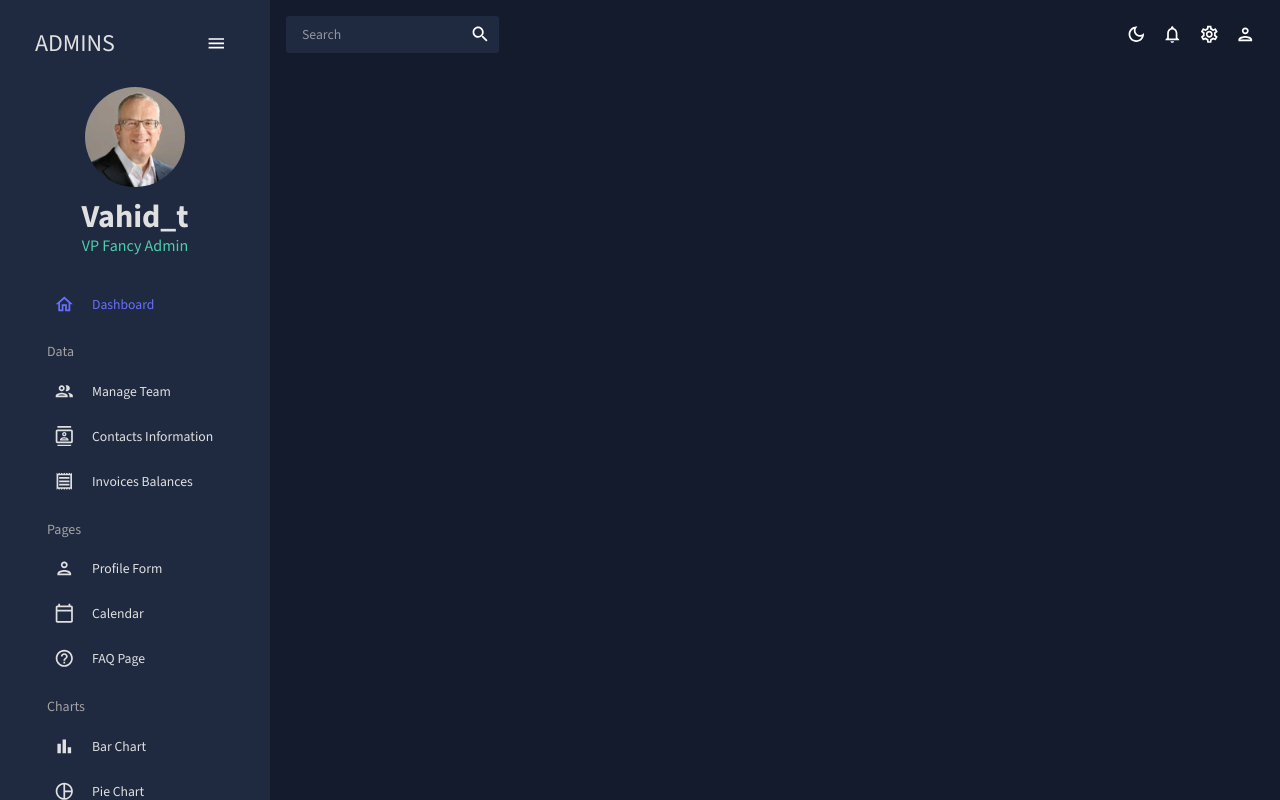
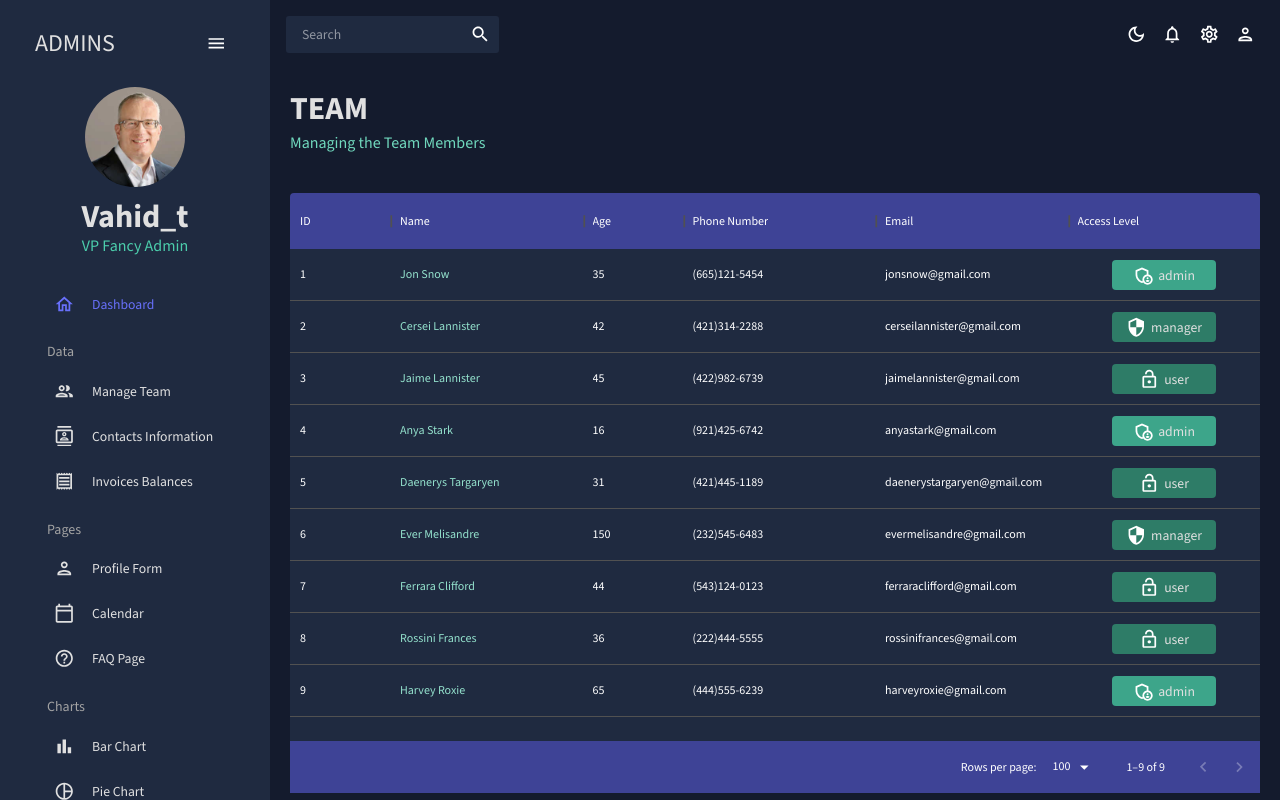
Before and after one commit to VahidTahmasebi/admin-panel-react-material-ui, a React (Create React App) app: page /team in a window 1280 px wide. Built offline with nearby package versions, Linux system fonts and the light colour scheme.

Commit message:
Add team page

```diff
--- a/src/App.js
+++ b/src/App.js
@@ -6,6 +6,7 @@
 import TopBar from "./scenes/global/TopBar";
 import Sidebar from "./scenes/global/Sidebar";
 import Dashboard from "./scenes/dashboard";
+import Team from "./scenes/team";
 
 function App() {
   const [theme, colorMode] = useMode();
@@ -20,8 +21,8 @@
             <TopBar />
             <Routes>
               <Route path="/" element={<Dashboard />} />
-              {/* <Route path="/team" element={<Team />} />
-              <Route path="/contacts" element={<Contacts />} />
+              <Route path="/team" element={<Team />} />
+              {/* <Route path="/contacts" element={<Contacts />} />
               <Route path="/invoices" element={<Invoices />} />
               <Route path="/form" element={<Form />} />
               <Route path="/bar" element={<Bar />} />
--- /dev/null
+++ b/src/scenes/team/index.jsx
@@ -0,0 +1,109 @@
+import { Box, Typography, useTheme } from "@mui/material";
+import { DataGrid } from "@mui/x-data-grid";
+
+import {
+  AdminPanelSettingsOutlined,
+  LockOpenOutlined,
+  SecurityOutlined,
+} from "@mui/icons-material";
+
+import { tokens } from "../../theme";
+
+import { mockDataTeam } from "../../data/mockData";
+
+import Header from "../../components/Header";
+
+const Team = () => {
+  const theme = useTheme();
+  const colors = tokens(theme.palette.mode);
+
+  const columns = [
+    { field: "id", headerName: "ID" },
+    {
+      field: "name",
+      headerName: "Name",
+      flex: 1,
+      cellClassName: "name-column--cell",
+    },
+    {
+      field: "age",
+      headerName: "Age",
+      type: "number",
+      headerAlign: "left",
+      align: "left",
+    },
+    {
+      field: "phone",
+      headerName: "Phone Number",
+      flex: 1,
+    },
+    {
+      field: "email",
+      headerName: "Email",
+      flex: 1,
+    },
+    {
+      field: "access",
+      headerName: "Access Level",
+      flex: 1,
+      renderCell: ({ row: { access } }) => {
+        return (
+          <Box
+            width="60%"
+            display="flex"
+            justifyContent="center"
+            m="0 auto"
+            p="5px"
+            borderRadius="4px"
+            backgroundColor={
+              access === "admin"
+                ? colors.greenAccent[600]
+                : colors.greenAccent[700]
+            }>
+            {access === "admin" && <AdminPanelSettingsOutlined />}
+            {access === "manager" && <SecurityOutlined />}
+            {access === "user" && <LockOpenOutlined />}
+            <Typography color={colors.grey[100]} sx={{ ml: "5px" }}>
+              {access}
+            </Typography>
+          </Box>
+        );
+      },
+    },
+  ];
+
+  return (
+    <Box m="20px">
+      <Header title="TEAM" subtitle="Managing the Team Members" />
+      <Box
+        height="75vh"
+        m="40px 0 0 0"
+        sx={{
+          "& .MuiDataGrid-root": {
+            border: "none",
+          },
+          "& .MuiDataGrid-cell": {
+            borderBottom: "none",
+          },
+          "& .MuiDataGrid-columnHeaders": {
+            borderBottom: "none",
+            backgroundColor: colors.blueAccent[700],
+          },
+          "& .MuiDataGrid-virtualScroller": {
+            backgroundColor: colors.primary[400],
+          },
+          "& .MuiDataGrid-footerContainer": {
+            borderTop: "none",
+            backgroundColor: colors.blueAccent[700],
+          },
+          "& .name-column--cell": {
+            color: colors.greenAccent[300],
+          },
+        }}>
+        <DataGrid rows={mockDataTeam} columns={columns} />
+      </Box>
+    </Box>
+  );
+};
+
+export default Team;
```
